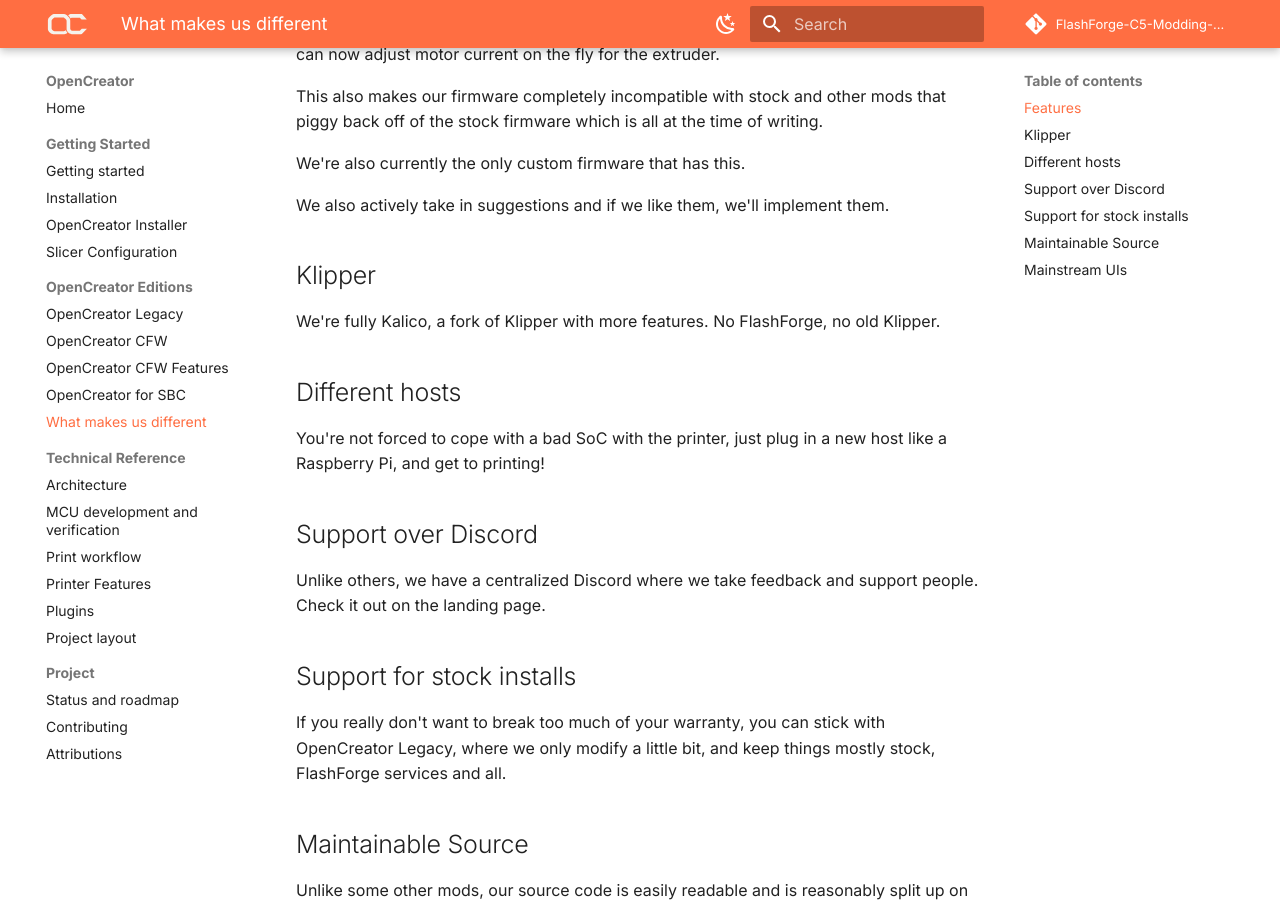
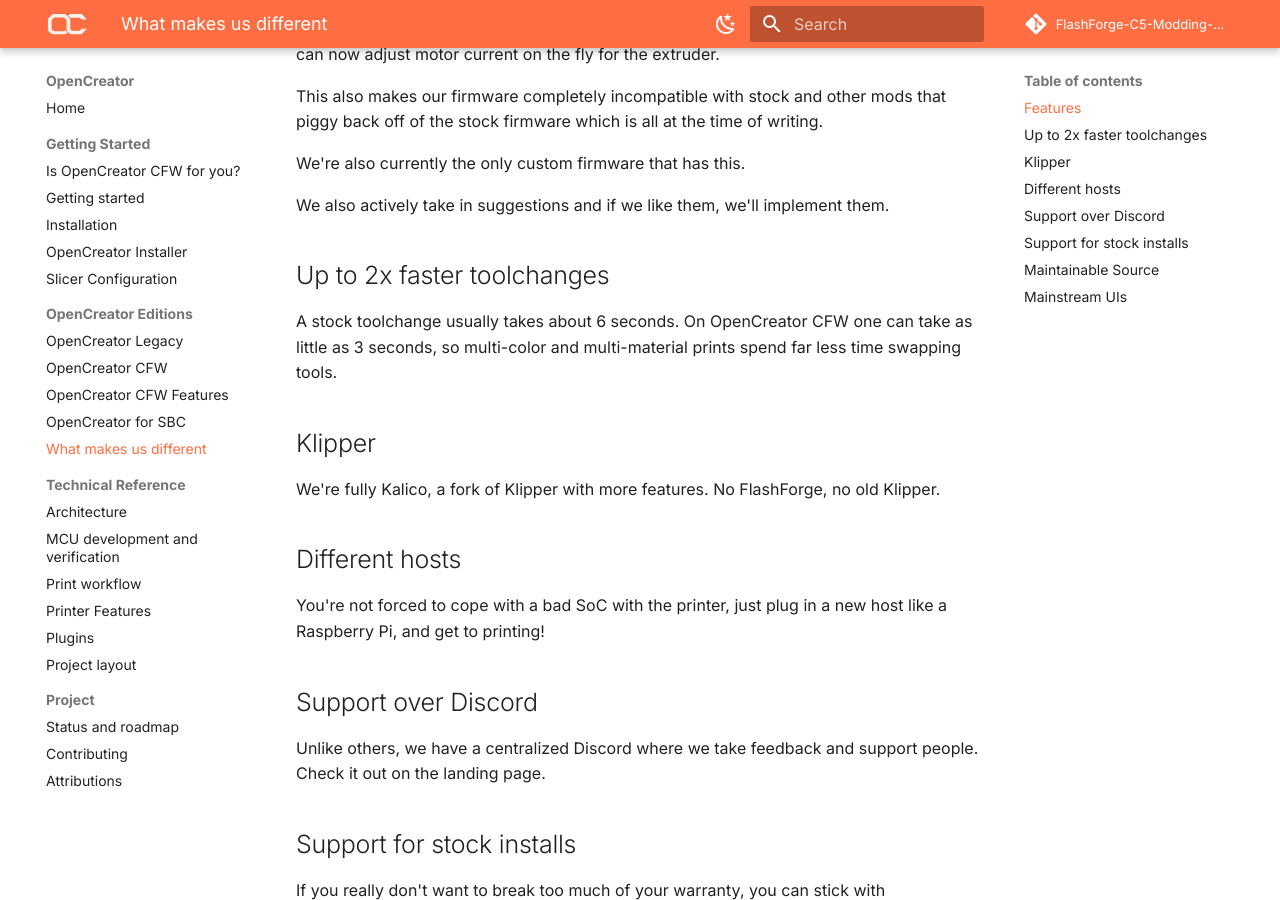
Before and after one commit to FlashForge-C5-Modding-Group/OpenCreator, an MkDocs documentation site: the page built from docs/different.md, in a window 1280 px wide and 900 px high, scrolled down 470 px. Built offline with MkDocs 1.6.1 and Material for MkDocs 9.7.7, drawn with Linux system fonts in a browser that asks for light colours; comment, search, counter and statistics services are not loaded.

Commit message:
is cfw for you? yes probably

```diff
--- a/docs/different.md
+++ b/docs/different.md
@@ -18,6 +18,10 @@ We're also currently the only custom firmware that has this.
 
 We also actively take in suggestions and if we like them, we'll implement them.
 
+## Up to 2x faster toolchanges
+A stock toolchange usually takes about 6 seconds. On OpenCreator CFW one can take as little as 3 seconds,
+so multi-color and multi-material prints spend far less time swapping tools.
+
 ## Klipper
 We're fully Kalico, a fork of Klipper with more features. No FlashForge, no old Klipper.
 
--- a/mkdocs.yml
+++ b/mkdocs.yml
@@ -89,6 +89,7 @@ plugins:
 nav:
   - Home: index.md
   - Getting Started:
+    - Is OpenCreator CFW for you?: is-cfw-for-you.md
     - Getting started: getting-started.md
     - Installation: installation-and-safety.md
     - OpenCreator Installer: installer.md
```
Also changed, not shown: docs/index.md (+6 -0 lines), docs/is-cfw-for-you.md (added, +60 -0 lines).
